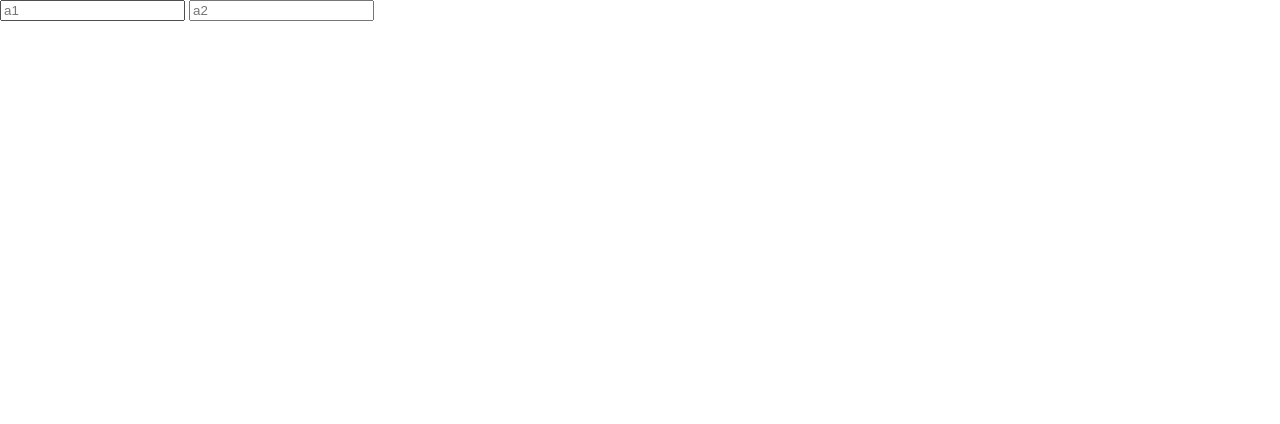
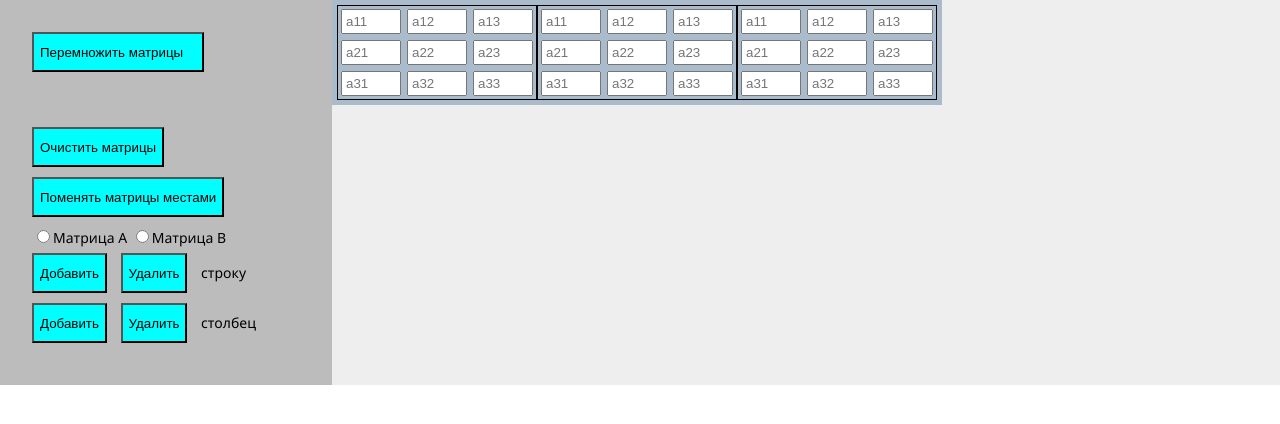
Before and after one commit to may42/may42.github.io, a plain HTML site: page index.html in a window 1280 px wide. Drawn offline with Linux system fonts and the light colour scheme.

Commit message:
Added buttons
Added buttons

```diff
--- a/index.html
+++ b/index.html
@@ -8,13 +8,83 @@
 <meta property="og:type" content="website">
 <meta property="og:description" content="Онлайн калькулятор. Умножение матриц. С помощью онлайн калькулятора вы найдете детальное пошаговое решение матричной задачи, которое поможет понять, как найти произведение матриц.">
 <link rel="stylesheet" href="reset.css" type="text/css">
+<link rel="stylesheet" href="styles.css" type="text/css">
 </head>
 <body>
-<div>
+<div class="content-container clearfix">
     <form>
-        <input type="text" placeholder="a1">
-        <input type="text" placeholder="a2">
+
+    <div class="sidebar">
+        <button id="multiply">Перемножить матрицы</button>
+        <button id="clear">Очистить матрицы</button> <br>
+        <button id="swap">Поменять матрицы местами</button> <br>
+        <label><input type="radio" name="whichMatrix" value="A">Матрица А</label>
+        <label><input type="radio" name="whichMatrix" value="B">Матрица B</label> <br>
+        <button id="addRow">Добавить</button>
+        <button id="removeRow">Удалить</button>
+        <span>строку</span> <br>
+        <button id="addCol">Добавить</button>
+        <button id="removeCol">Удалить</button>
+        <span>столбец</span> <br>
+
+        <div class="errorMessage">
+            Такие матрицы нельзя перемножить, так как количество столбцов матрицы А не равно количеству строк матрицы В.
+        </div>
+    </div>
+    <div class="content">
+        <table class="matrix result-matrix"><tbody>
+        <tr>
+            <td><input type="text" placeholder="a11"></td>
+            <td><input type="text" placeholder="a12"></td>
+            <td><input type="text" placeholder="a13"></td>
+        </tr>
+        <tr>
+            <td><input type="text" placeholder="a21"></td>
+            <td><input type="text" placeholder="a22"></td>
+            <td><input type="text" placeholder="a23"></td>
+        </tr>
+        <tr>
+            <td><input type="text" placeholder="a31"></td>
+            <td><input type="text" placeholder="a32"></td>
+            <td><input type="text" placeholder="a33"></td>
+        </tr>
+        </tbody></table>
+        <table class="matrix matrix-a"><tbody>
+        <tr>
+            <td><input type="text" placeholder="a11"></td>
+            <td><input type="text" placeholder="a12"></td>
+            <td><input type="text" placeholder="a13"></td>
+        </tr>
+        <tr>
+            <td><input type="text" placeholder="a21"></td>
+            <td><input type="text" placeholder="a22"></td>
+            <td><input type="text" placeholder="a23"></td>
+        </tr>
+        <tr>
+            <td><input type="text" placeholder="a31"></td>
+            <td><input type="text" placeholder="a32"></td>
+            <td><input type="text" placeholder="a33"></td>
+        </tr>
+        </tbody></table>
+        <table class="matrix matrix-b"><tbody>
+            <tr>
+                <td><input type="text" placeholder="a11"></td>
+                <td><input type="text" placeholder="a12"></td>
+                <td><input type="text" placeholder="a13"></td>
+            </tr>
+            <tr>
+                <td><input type="text" placeholder="a21"></td>
+                <td><input type="text" placeholder="a22"></td>
+                <td><input type="text" placeholder="a23"></td>
+            </tr>
+            <tr>
+                <td><input type="text" placeholder="a31"></td>
+                <td><input type="text" placeholder="a32"></td>
+                <td><input type="text" placeholder="a33"></td>
+            </tr>
+            </tbody></table>
+    </div>
+
     </form>
-</div>
-</body>
+</div></body>
 </html>
--- a/styles.css
+++ b/styles.css
@@ -1,7 +1,81 @@
-div {
-    border: solid 1px black;
+html, body {
+    line-height: 20px;
+    font-family: "Segoe UI", sans-serif;
+    font-size: 14px;
+}
+.content-container {
+    background-color: #EEE;
+}
+
+.sidebar {
+    float: left;
+    width: 268px;
+    padding: 32px;
+    background-color: #BCBCBC;
+}
+.sidebar.active {
+    background-color: #5199DB;
+}
+.sidebar.cantMultiply {
+    background-color: #F6C1C0;
+}
+.sidebar .errorMessage {
+    display: none;
+}
+.sidebar.cantMultiply .errorMessage {
+    display: block;
+    color: #DA0902;
+}
+
+.content {
+    float: left;
     padding: 5px;
-    margin: 5px;
-    width: 33%;
-    min-width: 100px;
+    background-color: #ABC;
 }
+
+input {
+    margin-bottom: 10px;
+}
+button {
+    height: 40px;
+    background-color: cyan;
+    margin: 0 10px 10px 0;
+}
+button:hover {
+    background-color: darkorange;
+}
+button:focus {
+    background-color: darkcyan;
+}
+button[disabled] {
+    background-color: darkblue;
+}
+
+#multiply {
+    margin-bottom: 55px;
+}
+#multiply:after {
+    content: '';
+    display: inline-block;
+    width: 13px;
+}
+
+
+.matrix {
+    border: 1px solid black;
+    float: left;
+}
+.matrix td {
+    border: 0px solid gray;
+}
+.matrix input {
+    margin: 3px;
+    width: 50px;
+    padding: 3px;
+}
+.clearfix:after {
+    content: '';
+    display: table;
+    visibility: hidden;
+    clear: both;
+}
```
Lines whose indentation alone changed are shown as unchanged.
